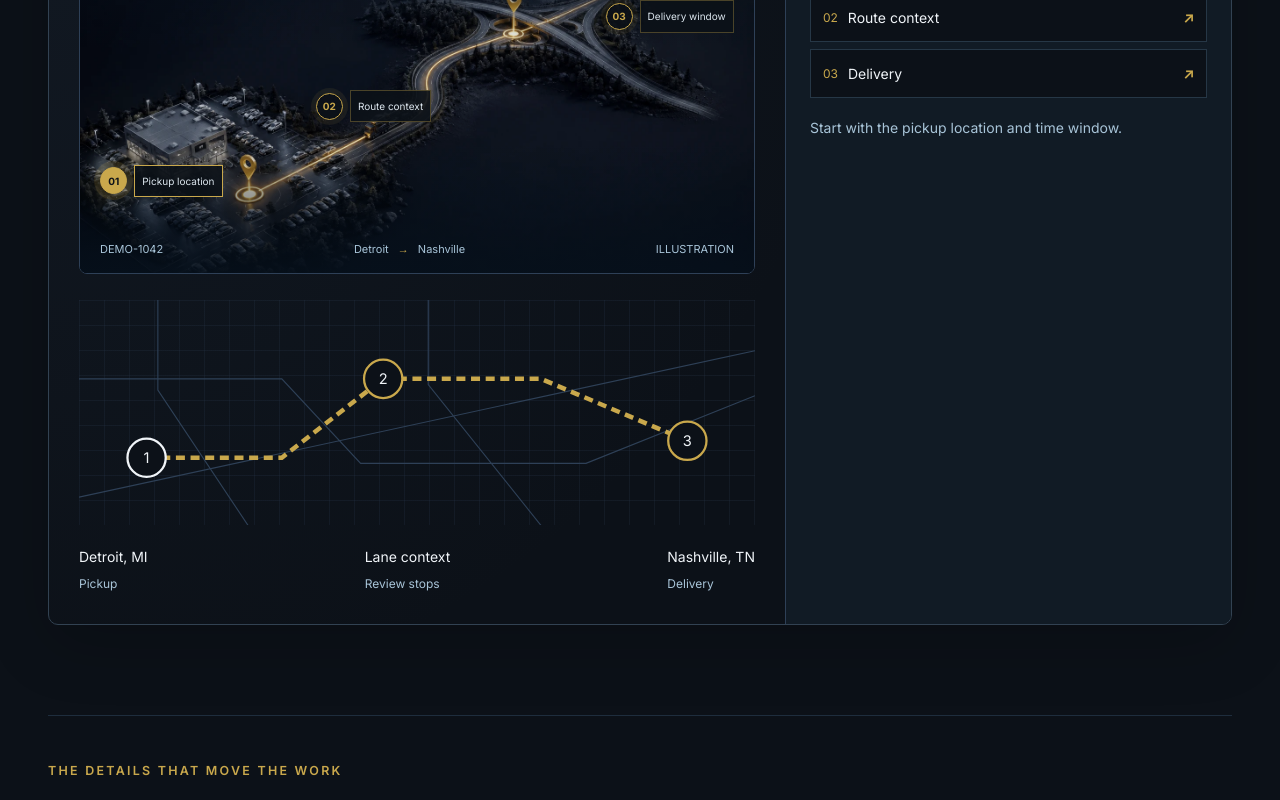
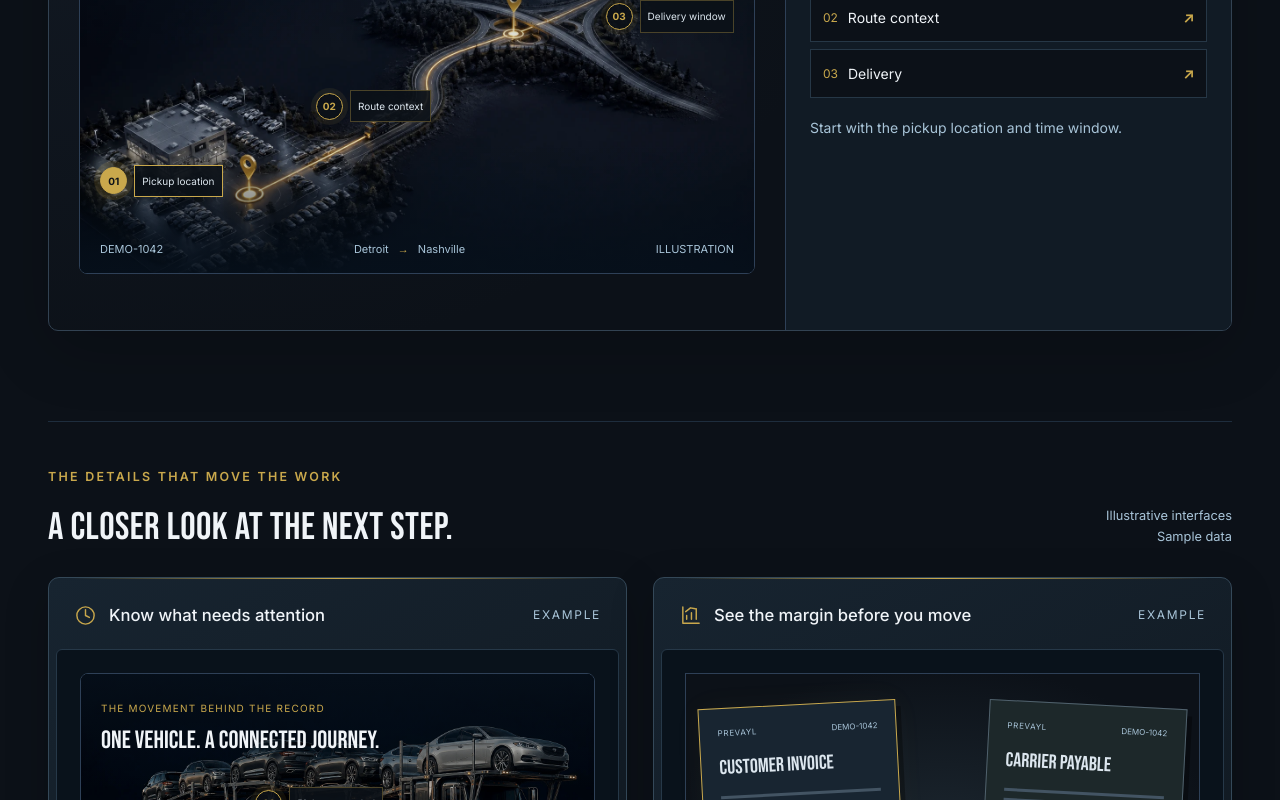
Before and after one commit to Kushdaking/prevayl-next, a Next.js app: page / in a window 1280 px wide. Shown: the part 2692-3492 px from the top of the page. Built offline with nearby package versions, Linux system fonts and the light colour scheme.

Commit message:
Remove duplicate homepage handoff map

```diff
--- a/components/redesign/HomeBelow.tsx
+++ b/components/redesign/HomeBelow.tsx
@@ -4,4 +4,4 @@ import {VisualExamples} from "./VisualExamples";
 import { ProductTour } from "./ProductTour";
 import { BotExplorer } from "./BotExplorer";
 import { CTA, Eyebrow, Links, Steps } from "./Shared";
-export function HomeBelow(){return <div className="pvl-redesign"><section className="pvl-section pvl-wrap"><div className="pvl-section-heading"><div><Eyebrow>Inside Prevayl</Eyebrow><h2>Less switching.<br/><em>More moving.</em></h2></div><p>Dispatch, orders, accounting and AI. Take a closer look at the workspaces your operation can run on.</p></div><ProductTour/></section><section className="pvl-section pvl-wrap" style={{borderTop:"1px solid #1E2D3D",borderBottom:"1px solid #1E2D3D"}}><Eyebrow>Connected from the first call</Eyebrow><h2>One movement.<br/>Every team in the loop.</h2><Steps items={["Quote the lane","Build the order","Assign the carrier","Track the delivery","Manage the money"]}/><SectionVisual kind="route" title="One lane, connected handoffs"/></section><VisualExamples slug="home"/><BotExplorer/><AudienceLane/><CTA/></div>}
+export function HomeBelow(){return <div className="pvl-redesign"><section className="pvl-section pvl-wrap"><div className="pvl-section-heading"><div><Eyebrow>Inside Prevayl</Eyebrow><h2>Less switching.<br/><em>More moving.</em></h2></div><p>Dispatch, orders, accounting and AI. Take a closer look at the workspaces your operation can run on.</p></div><ProductTour/></section><section className="pvl-section pvl-wrap" style={{borderTop:"1px solid #1E2D3D",borderBottom:"1px solid #1E2D3D"}}><Eyebrow>Connected from the first call</Eyebrow><h2>One movement.<br/>Every team in the loop.</h2><Steps items={["Quote the lane","Build the order","Assign the carrier","Track the delivery","Manage the money"]}/><SectionVisual kind="route" title="One lane, connected handoffs" showSecondary={false}/></section><VisualExamples slug="home"/><BotExplorer/><AudienceLane/><CTA/></div>}
--- a/components/redesign/SectionVisual.tsx
+++ b/components/redesign/SectionVisual.tsx
@@ -41,7 +41,7 @@ const steps=kind==="automation"?["Order event","Evaluate context","Next action"]
 return <div className="sx-network">{steps.map((s,i)=><div key={s} className={active===i?"selected":""}><span className="sx-node-icon"><VisualIcon name={i===0?"document":i===1?"chart":"truck"}/></span><strong>{s}</strong><small>{i===0?"INPUT":i===1?"CONTEXT":"NEXT STEP"}</small>{i<2&&<b aria-hidden="true">→</b>}</div>)}</div>;
 }
 export function MiniVisual({kind}:{kind:VisualKind}){return <div className={"sx-mini sx-kind-"+kind} aria-label={specs[kind].label+" illustration"}><span className="sx-mini-label">ILLUSTRATION</span><VisualContext kind={kind}/></div>}
-export function SectionVisual({slug="",index=0,title,kind,compact=false}:{slug?:string;index?:number;title?:string;kind?:VisualKind;compact?:boolean}){
+export function SectionVisual({slug="",index=0,title,kind,compact=false,showSecondary=true}:{slug?:string;index?:number;title?:string;kind?:VisualKind;compact?:boolean;showSecondary?:boolean}){
 const chosen=kind??visualFor(slug,index);const spec=specs[chosen];const [active,setActive]=useState(0);
-return <div className={"sx-visual "+(compact?"sx-compact":"")} data-section-visual={chosen}><div className="sx-topline"><span><i/> {title||spec.label}</span><small>{/api|webhooks|zapier/.test(slug)?"PLANNED WORKFLOW · ILLUSTRATION":["team","principles","library","onboarding","connections","permissions"].includes(chosen)?"WORKFLOW ILLUSTRATION":"ILLUSTRATIVE WORKSPACE · SAMPLE DATA"}</small></div><div className="sx-body"><div className="sx-main"><VisualContext kind={chosen} active={active}/><Graphic kind={chosen} active={active}/></div>{!compact&&<aside className="sx-inspector"><span className="sx-inspector-label">WHAT TO LOOK AT</span><div className="sx-focus" aria-label={"Explore "+(title||spec.label)}>{spec.focus.map((s,i)=><button key={s} onClick={()=>setActive(i)} aria-pressed={active===i}><span>0{i+1}</span>{s}<b>↗</b></button>)}</div><p aria-live="polite">{spec.detail[active]}</p></aside>}</div></div>
+return <div className={"sx-visual "+(compact?"sx-compact":"")} data-section-visual={chosen}><div className="sx-topline"><span><i/> {title||spec.label}</span><small>{/api|webhooks|zapier/.test(slug)?"PLANNED WORKFLOW · ILLUSTRATION":["team","principles","library","onboarding","connections","permissions"].includes(chosen)?"WORKFLOW ILLUSTRATION":"ILLUSTRATIVE WORKSPACE · SAMPLE DATA"}</small></div><div className="sx-body"><div className="sx-main"><VisualContext kind={chosen} active={active}/>{showSecondary&&<Graphic kind={chosen} active={active}/>}</div>{!compact&&<aside className="sx-inspector"><span className="sx-inspector-label">WHAT TO LOOK AT</span><div className="sx-focus" aria-label={"Explore "+(title||spec.label)}>{spec.focus.map((s,i)=><button key={s} onClick={()=>setActive(i)} aria-pressed={active===i}><span>0{i+1}</span>{s}<b>↗</b></button>)}</div><p aria-live="polite">{spec.detail[active]}</p></aside>}</div></div>
 }
```
